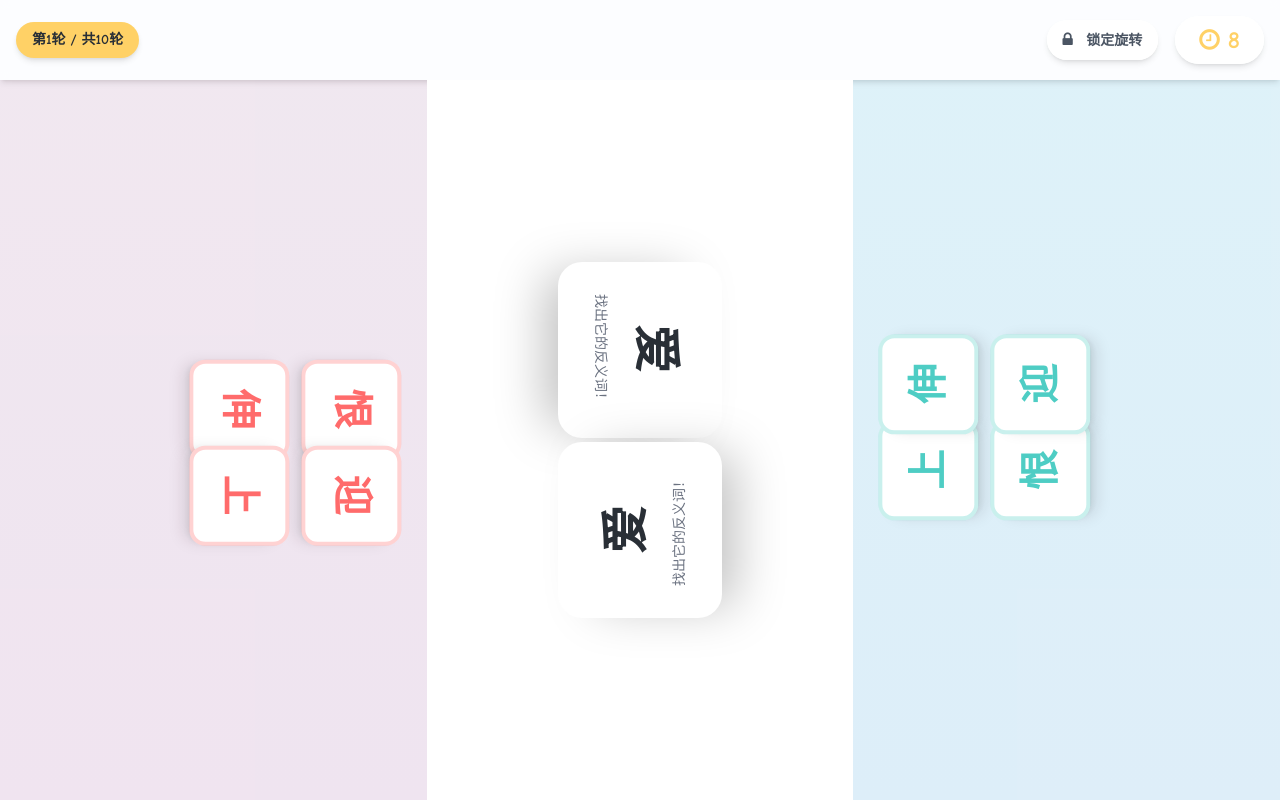
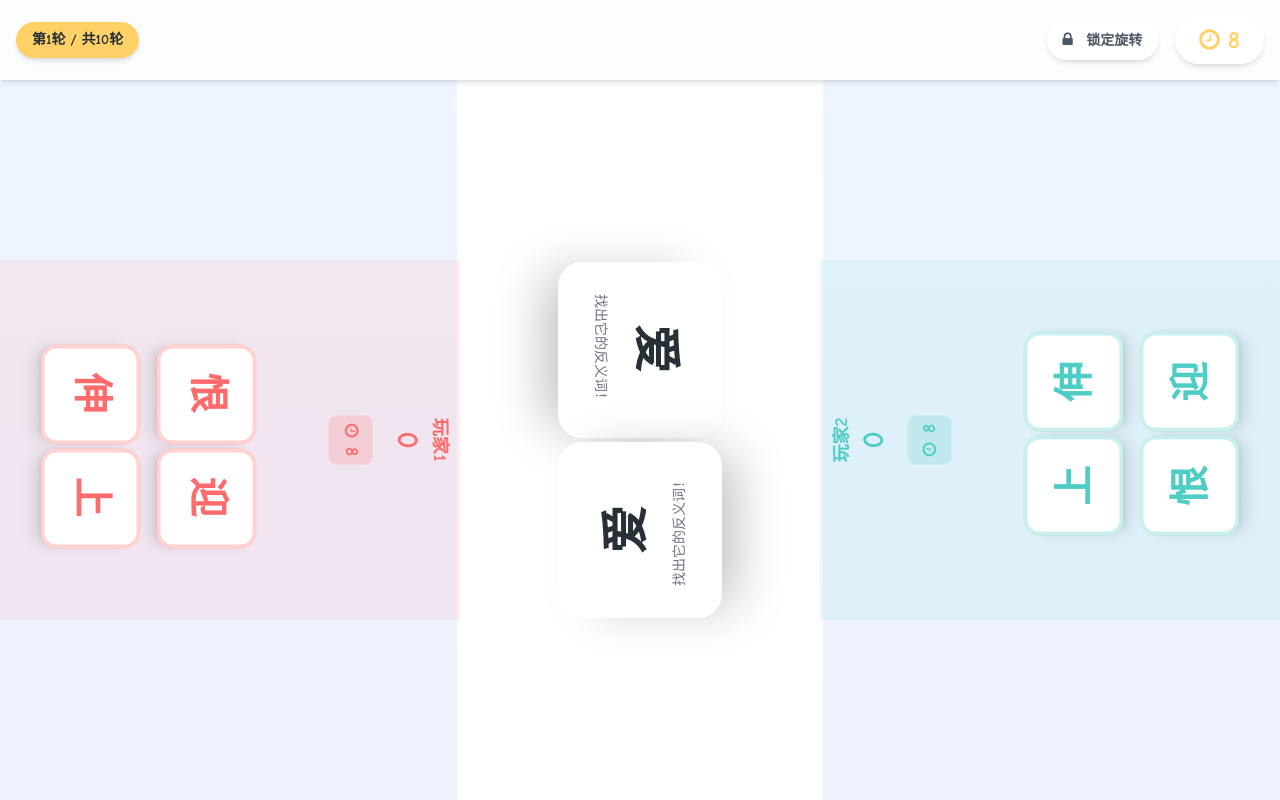
Before and after one commit to YeLlowseaG/math-practice-app, a plain HTML site: page antonym-game.html in a window 1280 px wide. Both pictures are taken after a click on the button "开始游戏". Drawn offline with nearby package versions, Linux system fonts and the light colour scheme.

Commit message:
修复选项区域溢出问题：调整左右玩家区域位置
- 添加overflow-hidden防止内容溢出
- 左侧玩家区域向左平移20px (-translate-x-20)
- 右侧玩家区域向右平移20px (translate-x-20)
- 确保旋转后的选项按钮完全显示在各自的区域内

```diff
--- a/antonym-game.html
+++ b/antonym-game.html
@@ -132,11 +132,9 @@
         </div>
 
         <!-- 主要内容区域 -->
-        <div class="flex-1 flex overflow-hidden relative">
-            <!-- 左侧玩家1区域容器 -->
-            <div class="w-1/3 bg-player1/10 relative overflow-hidden flex items-center justify-center">
-                <!-- 玩家1旋转区域 - 90度顺时针旋转 -->
-                <div class="w-full h-full flex flex-col transform rotate-90 origin-center">
+        <div class="flex-1 flex overflow-hidden">
+            <!-- 左侧玩家1区域 - 90度顺时针旋转 -->
+            <div class="w-1/3 bg-player1/10 flex flex-col transform rotate-90 origin-center mr-24 -translate-x-20">
                 <!-- 玩家1分数显示 -->
                 <div class="text-center p-2">
                     <p class="text-player1 font-bold text-lg">玩家1</p>
@@ -152,10 +150,9 @@
                 </div>
 
                 <!-- 玩家1选项区域 -->
-                    <div class="flex-1 flex items-start justify-center p-8">
-                        <div id="options-player1" class="grid grid-cols-2 gap-3 w-40 h-28">
+                <div class="flex-1 flex items-start justify-center p-16">
+                    <div id="options-player1" class="grid grid-cols-2 gap-4 w-48 h-32">
                         <!-- 选项会动态生成 -->
-                        </div>
                     </div>
                 </div>
             </div>
@@ -175,10 +172,8 @@
                 </div>
             </div>
 
-            <!-- 右侧玩家2区域容器 -->
-            <div class="w-1/3 bg-player2/10 relative overflow-hidden flex items-center justify-center">
-                <!-- 玩家2旋转区域 - 90度逆时针旋转 -->
-                <div class="w-full h-full flex flex-col transform -rotate-90 origin-center">
+            <!-- 右侧玩家2区域 - 90度逆时针旋转 -->
+            <div class="w-1/3 bg-player2/10 flex flex-col transform -rotate-90 origin-center ml-24 translate-x-20">
                 <!-- 玩家2分数显示 -->
                 <div class="text-center p-2">
                     <p class="text-player2 font-bold text-lg">玩家2</p>
@@ -194,10 +189,9 @@
                 </div>
 
                 <!-- 玩家2选项区域 -->
-                    <div class="flex-1 flex items-start justify-center p-8">
-                        <div id="options-player2" class="grid grid-cols-2 gap-3 w-40 h-28">
+                <div class="flex-1 flex items-start justify-center p-16">
+                    <div id="options-player2" class="grid grid-cols-2 gap-4 w-48 h-32">
                         <!-- 选项会动态生成 -->
-                        </div>
                     </div>
                 </div>
             </div>
```
Lines whose indentation alone changed are shown as unchanged.
